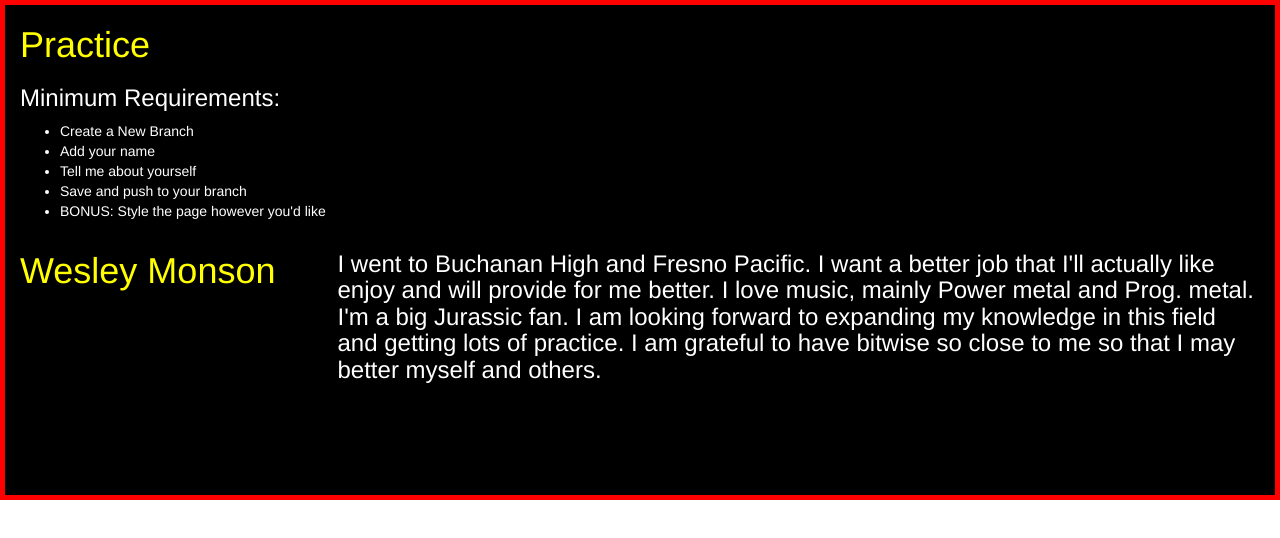
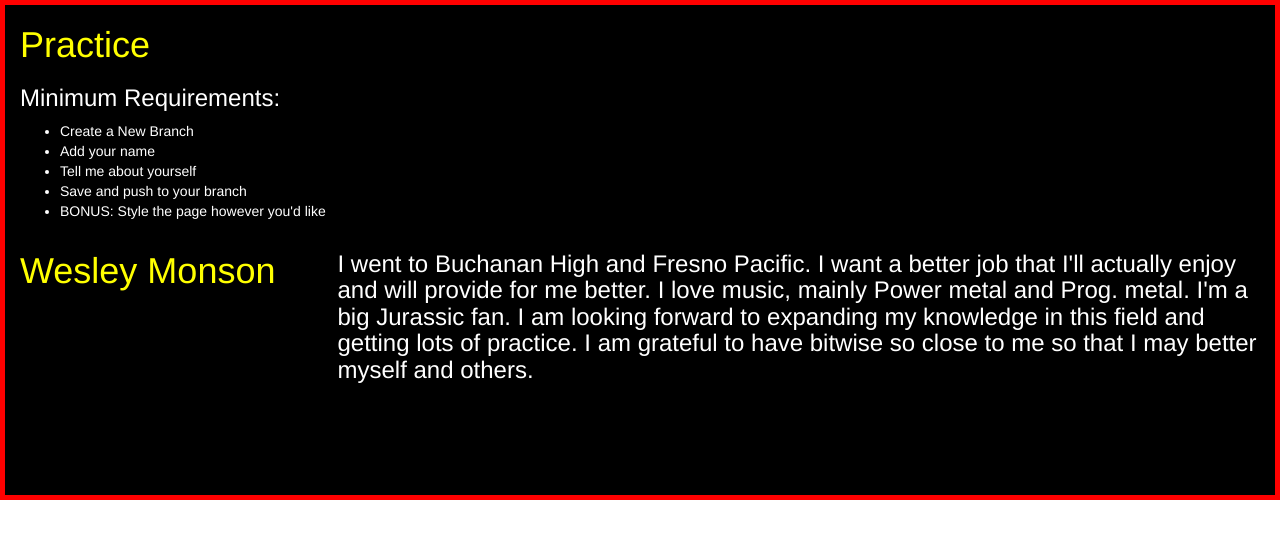
Before and after one commit to wvmonson/mfw-practice, a plain HTML site: page index.html in a window 1280 px wide. Drawn offline with nearby package versions, Linux system fonts and the light colour scheme.

Commit message:
edited typo

```diff
--- a/index.html
+++ b/index.html
@@ -28,7 +28,7 @@
         <h1>Wesley Monson</h1>
       </div>
       <div class="col-md-9">
-        <h3>I went to Buchanan High and Fresno Pacific. I want a better job that I'll actually like enjoy and will provide for me better. I love music, mainly Power metal and Prog. metal. I'm a big Jurassic fan. I am looking forward to expanding my knowledge in this field and getting lots of practice. I am grateful to have bitwise so close to me so that I may better myself and others.</h3>
+        <h3>I went to Buchanan High and Fresno Pacific. I want a better job that I'll actually enjoy and will provide for me better. I love music, mainly Power metal and Prog. metal. I'm a big Jurassic fan. I am looking forward to expanding my knowledge in this field and getting lots of practice. I am grateful to have bitwise so close to me so that I may better myself and others.</h3>
       </div>
     </div>
   </div>
```
